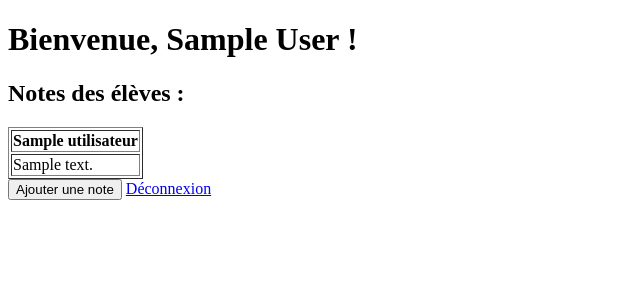
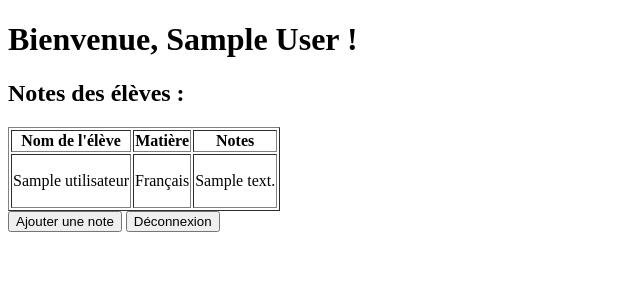
Before and after one commit to ptdrtkiyu/pronote, a Flask app: page / in a window 1280 px wide. Shown: the top 300 px of the page, without its empty margins (0-640 px from the left). Run offline with Flask 3, Linux system fonts and the light colour scheme; the visitor is signed in with stand-in values (Sample User, id 1); tables that the repository leaves empty hold one stand-in row (values such as "Sample post").

Commit message:
ca marche

```diff
--- a/app.py
+++ b/app.py
@@ -41,6 +41,8 @@ def init_db():
                 id INT AUTO_INCREMENT PRIMARY KEY,
                 utilisateur_id INT,
                 note TEXT NOT NULL,
+                matiere ENUM('Français', 'Maths', 'Histoire', 'Géographie') NOT NULL,  -- Ajout de la colonne matiere
+
                 date_note TIMESTAMP DEFAULT CURRENT_TIMESTAMP,
                 FOREIGN KEY (utilisateur_id) REFERENCES utilisateurs(id)
             )
@@ -55,28 +57,62 @@ def index():
 
     notes_par_eleve = {}
 
-    if utilisateur and role == 'prof':
+    if utilisateur:
         conn = get_db_connection()
         if conn:
             try:
                 cursor = conn.cursor(dictionary=True)
-                cursor.execute('''
-                    SELECT u.nom_utilisateur, n.note
-                    FROM notes n
-                    JOIN utilisateurs u ON n.utilisateur_id = u.id
-                ''')
-                for row in cursor.fetchall():
-                    nom = row['nom_utilisateur']
-                    note = row['note']
-                    if nom not in notes_par_eleve:
-                        notes_par_eleve[nom] = []
-                    notes_par_eleve[nom].append(note)
+
+                if role == 'prof':
+                    cursor.execute('''
+                        SELECT u.nom_utilisateur, n.note, n.matiere, n.date_note
+                        FROM notes n
+                        JOIN utilisateurs u ON n.utilisateur_id = u.id
+                    ''')
+
+                    for row in cursor.fetchall():
+                        nom = row['nom_utilisateur']
+                        note = row['note']
+                        matiere = row['matiere']
+                        date_note = row['date_note']
+
+                        if nom not in notes_par_eleve:
+                            notes_par_eleve[nom] = {}
+
+                        if matiere not in notes_par_eleve[nom]:
+                            notes_par_eleve[nom][matiere] = []
+
+                        notes_par_eleve[nom][matiere].append({'note': note, 'date_note': date_note})
+
+                elif role == 'eleve':
+                    cursor.execute('''
+                        SELECT n.matiere, n.note, n.date_note
+                        FROM notes n
+                        JOIN utilisateurs u ON n.utilisateur_id = u.id
+                        WHERE u.nom_utilisateur = %s
+                    ''', (utilisateur,))
+
+                    notes_par_eleve[utilisateur] = {}
+
+                    for row in cursor.fetchall():
+                        matiere = row['matiere']
+                        note = row['note']
+                        date_note = row['date_note']
+
+                        if matiere not in notes_par_eleve[utilisateur]:
+                            notes_par_eleve[utilisateur][matiere] = []
+
+                        notes_par_eleve[utilisateur][matiere].append({'note': note, 'date_note': date_note})
+
             except Error as e:
                 flash(f"Erreur lors de la récupération des notes : {e}", "danger")
             finally:
                 conn.close()
 
     return render_template('index.html', utilisateur=utilisateur, role=role, notes_par_eleve=notes_par_eleve)
+
+
+
 
 
 
@@ -203,8 +239,9 @@ def ajouter_note():
         if request.method == 'POST':
             note = request.form['note']
             eleve_id = request.form['eleve_id']
+            matiere = request.form['matiere']
 
-            if not note or not eleve_id:
+            if not note or not eleve_id or not matiere:
                 flash("Tous les champs sont requis.", "danger")
                 return redirect(url_for('ajouter_note'))
 
@@ -225,8 +262,8 @@ def ajouter_note():
 
                 if eleve:
                     cursor.execute(
-                        "INSERT INTO notes (utilisateur_id, note) VALUES (%s, %s)",
-                        (eleve_id, note)
+                        "INSERT INTO notes (utilisateur_id, note, matiere) VALUES (%s, %s, %s)",
+                        (eleve_id, note, matiere)
                     )
                     conn.commit()
                     flash("Note ajoutée avec succès pour l'élève.", "success")
--- a/templates/index.html
+++ b/templates/index.html
@@ -15,21 +15,25 @@
             <table border="1">
                 <thead>
                     <tr>
-                        {% for nom_eleve in notes_par_eleve.keys() %}
-                            <th>{{ nom_eleve }}</th>
-                        {% endfor %}
+                        <th>Nom de l'élève</th>
+                        <th>Matière</th>
+                        <th>Notes</th>
                     </tr>
                 </thead>
                 <tbody>
+                    {% for nom_eleve, matieres in notes_par_eleve.items() %}
                         <tr>
-                        {% for notes in notes_par_eleve.values() %}
+                            <td rowspan="{{ matieres|length }}">{{ nom_eleve }}</td>
+                            {% for matiere, notes in matieres.items() %}
+                                <td>{{ matiere }}</td>
                                 <td>
                                     {% for note in notes %}
-                                    {{ note }}<br>
+                                        <p>{{ note['note'] }} </p>
                                     {% endfor %}
                                 </td>
+                            </tr>
                             {% endfor %}
-                    </tr>
+                    {% endfor %}
                 </tbody>
             </table>
         {% else %}
@@ -41,25 +45,39 @@
     {% elif role == 'eleve' %}
         <h2>Vos notes :</h2>
         {% if notes_par_eleve %}
-            <ul>
-                {% for note in notes_par_eleve.values() %}
-                    <li>{{ note }}</li>
+            <table border="1">
+                <thead>
+                    <tr>
+                        <th>Matière</th>
+                        <th>Note</th>
+                    </tr>
+                </thead>
+                <tbody>
+                    {% for matiere, notes in notes_par_eleve[utilisateur].items() %}
+                        <tr>
+                            <td rowspan="{{ notes|length }}">{{ matiere }}</td>
+                            {% for note in notes %}
+                                <td>{{ note['note'] }}</td>
+                            </tr>
                             {% endfor %}
-            </ul>
+                    {% endfor %}
+                </tbody>
+            </table>
         {% else %}
             <p>Aucune note trouvée.</p>
         {% endif %}
     {% endif %}
 
-    <a href="{{ url_for('deconnexion') }}">Déconnexion</a>
+    <a href="{{ url_for('deconnexion') }}"><button>Déconnexion</button></a>
+    <br><br>
+    {% if role == 'eleve' %}
+        <a href="{{ url_for('index') }}"><button>Retour au menu</button></a>
+    {% endif %}
+
     {% else %}
     <h1>Bienvenue sur Pronote</h1>
     <a href="{{ url_for('connexion') }}">Connexion</a>
     <a href="{{ url_for('ajouter_utilisateur') }}">Créer un utilisateur</a>
     {% endif %}
-
-
-
-
 </body>
 </html>
```
Also changed, not shown: templates/ajouter_note.html (+9 -0 lines). Lines whose indentation alone changed are shown as unchanged.
